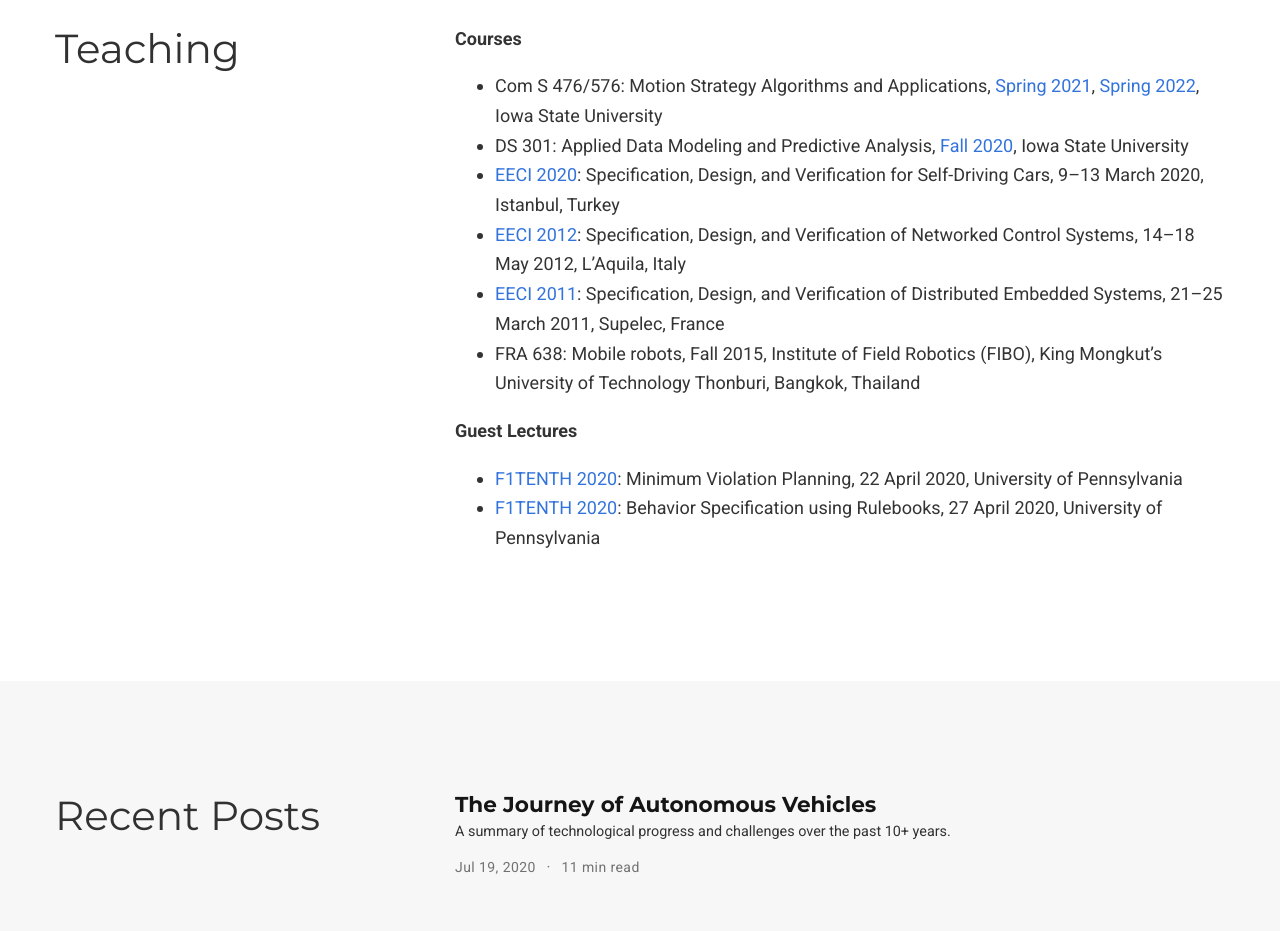
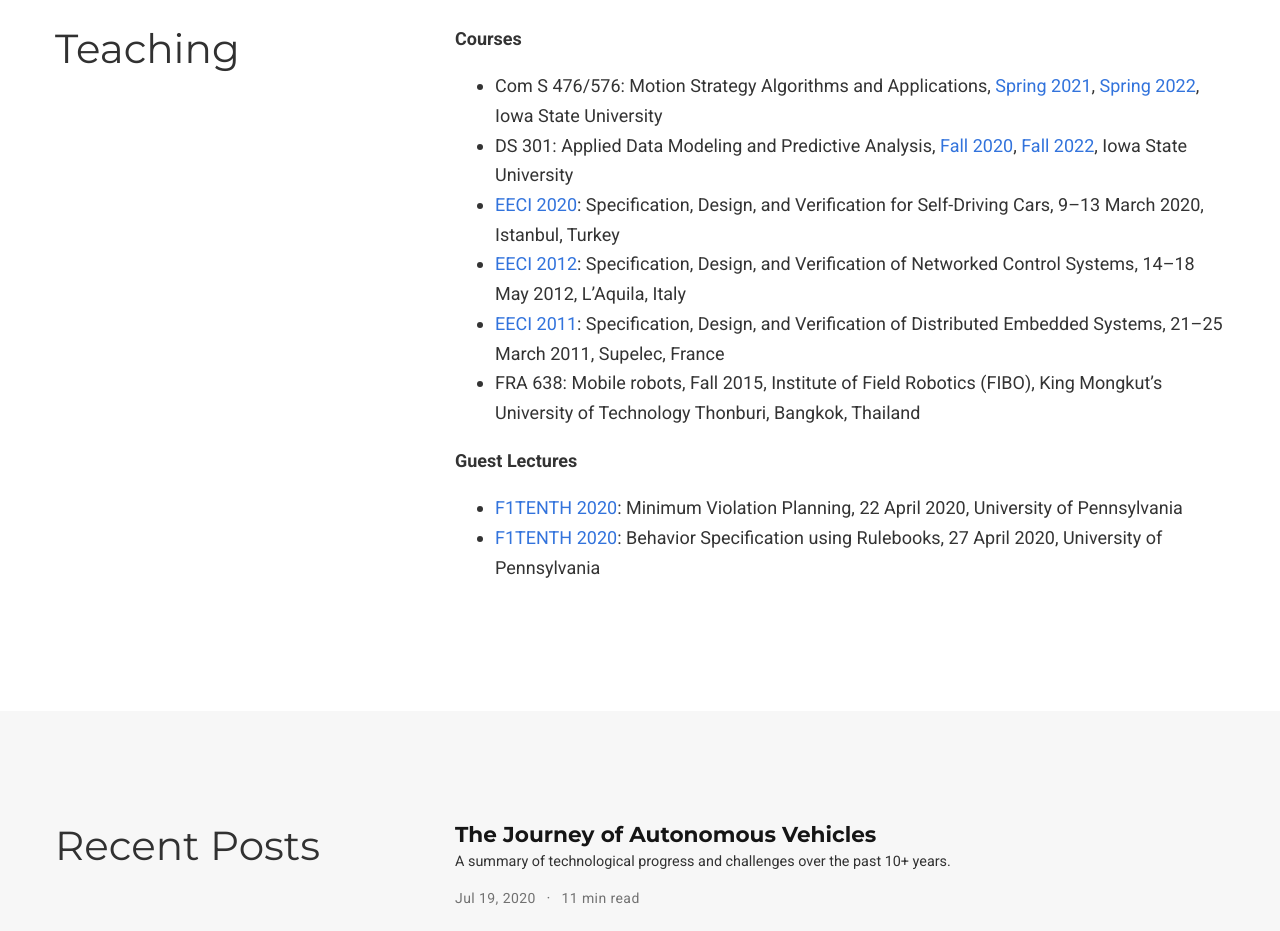
Before and after one commit to tichakornw/tichakornw.github.io, a plain HTML site: page index.html in a window 1280 px wide. Shown: the part 6500-7431 px from the top of the page. Drawn offline with nearby package versions, Linux system fonts and the light colour scheme; some packages are replaced by stand-ins of ours; some icons are missing.

Commit message:
Add DS 301 Fall 2022

```diff
--- a/index.html
+++ b/index.html
@@ -3565,7 +3565,8 @@
 <a href="https://canvas.iastate.edu/courses/78617" target="_blank" rel="noopener">Spring 2021</a>,
 <a href="https://canvas.iastate.edu/courses/88367" target="_blank" rel="noopener">Spring 2022</a>, Iowa State University</li>
 <li>DS 301: Applied Data Modeling and Predictive Analysis,
-<a href="https://canvas.iastate.edu/courses/74583" target="_blank" rel="noopener">Fall 2020</a>, Iowa State University</li>
+<a href="https://canvas.iastate.edu/courses/74583" target="_blank" rel="noopener">Fall 2020</a>,
+<a href="https://canvas.iastate.edu/courses/93533" target="_blank" rel="noopener">Fall 2022</a>, Iowa State University</li>
 <li>
 <a href="https://www.cds.caltech.edu/~murray/wiki/index.php?title=EECI-IGSC_2020" target="_blank" rel="noopener">EECI 2020</a>: Specification, Design, and Verification for Self-Driving Cars, 9&ndash;13 March 2020, Istanbul, Turkey</li>
 <li>
```
